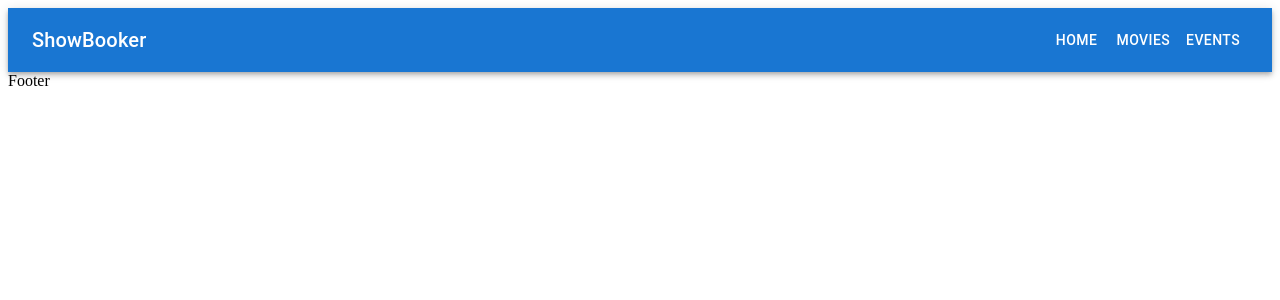
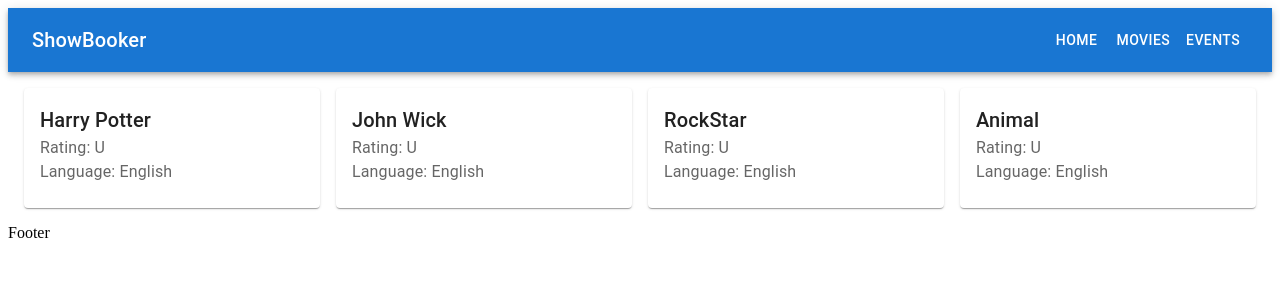
Before and after one commit to Sapan123-dev/EventMaster, a React (Create React App) app in the folder frontend/: page /movies in a window 1280 px wide. Shown: the top 300 px of the page. Built offline with nearby package versions, Linux system fonts and the light colour scheme.

Commit message:
added routes and basic movie page layout

```diff
--- a/frontend/src/App.tsx
+++ b/frontend/src/App.tsx
@@ -3,7 +3,7 @@ import "./App.css";
 import MainLayout from "./components/layout/MainLayout";
 
 const App = () => {
-  return <MainLayout />;
+  return (<MainLayout />);
 };
 
 export default App;
--- a/frontend/src/components/common/Header.tsx
+++ b/frontend/src/components/common/Header.tsx
@@ -15,6 +15,7 @@ import {
 import MenuIcon from "@mui/icons-material/Menu";
 import { motion } from "framer-motion";
 import { useState } from "react";
+import { Link as RouterLink } from 'react-router-dom';
 
 const StyledTitle = styled(Typography)(({ theme }) => ({
   flexGrow: 1,
@@ -58,8 +59,11 @@ const Header: React.FC = () => {
       onKeyDown={toggleDrawer(false)}
     >
       <List>
-        {menuItems.map((item) => (
-          <ListItem key={item.text}>
+        {menuItems.map((item, index) => (
+          <ListItem key={item.text}
+          component={RouterLink}
+          to={item.path}
+          >
             <ListItemText primary={item.text} />
           </ListItem>
         ))}
--- a/frontend/src/components/layout/MainLayout.tsx
+++ b/frontend/src/components/layout/MainLayout.tsx
@@ -1,10 +1,15 @@
 import Footer from "../common/Footer";
 import Header from "../common/Header";
+import { BrowserRouter } from "react-router-dom";
+import AppRoutes from "../../routes/route";
 
 const MainLayout: React.FC = () => {
   return (
     <>
-      <Header />
+    <BrowserRouter>
+    <Header />
+    <AppRoutes />
+    </BrowserRouter>
       <Footer />
     </>
   );
--- /dev/null
+++ b/frontend/src/pages/MoviePage.tsx
@@ -0,0 +1,43 @@
+import React from 'react';
+import { Box, Card, CardContent, Typography, Grid } from '@mui/material';
+
+interface Movie {
+  name: string;
+  rating: string;
+  Language: string;
+}
+
+const movieList: Movie[] = [
+  { name: "Harry Potter", rating: "U", Language: "English" },
+  { name: "John Wick", rating: "U", Language: "English" },
+  { name: "RockStar", rating: "U", Language: "English" },
+  { name: "Animal", rating: "U", Language: "English" },
+];
+
+const MoviePage: React.FC = () => {
+  return (
+    <Box sx={{ flexGrow: 1, padding: 2 }}>
+      <Grid container spacing={2}>
+        {movieList.map((movie, index) => (
+          <Grid item xs={12} sm={6} md={4} lg={3} key={index}>
+            <Card>
+              <CardContent>
+                <Typography variant="h6" component="div">
+                  {movie.name}
+                </Typography>
+                <Typography color="text.secondary">
+                  Rating: {movie.rating}
+                </Typography>
+                <Typography color="text.secondary">
+                  Language: {movie.Language}
+                </Typography>
+              </CardContent>
+            </Card>
+          </Grid>
+        ))}
+      </Grid>
+    </Box>
+  );
+};
+
+export default MoviePage;
--- a/frontend/src/routes/route.tsx
+++ b/frontend/src/routes/route.tsx
@@ -1,11 +1,15 @@
-import React from 'react'
+import React from 'react';
+import { BrowserRouter as Router, Route, Routes } from 'react-router-dom';
+import HomePage from '../pages/HomePage';
+import MoviePage from '../pages/MoviePage';
 
-const route = () => {
+const AppRoutes: React.FC = () => {
   return (
-    <div>
-      route
-    </div>
-  )
-}
+      <Routes>
+        <Route path="/" element={<HomePage />} />
+        <Route path="/movies" element={<MoviePage />} />
+      </Routes>
+  );
+};
 
-export default route
+export default AppRoutes;
```
